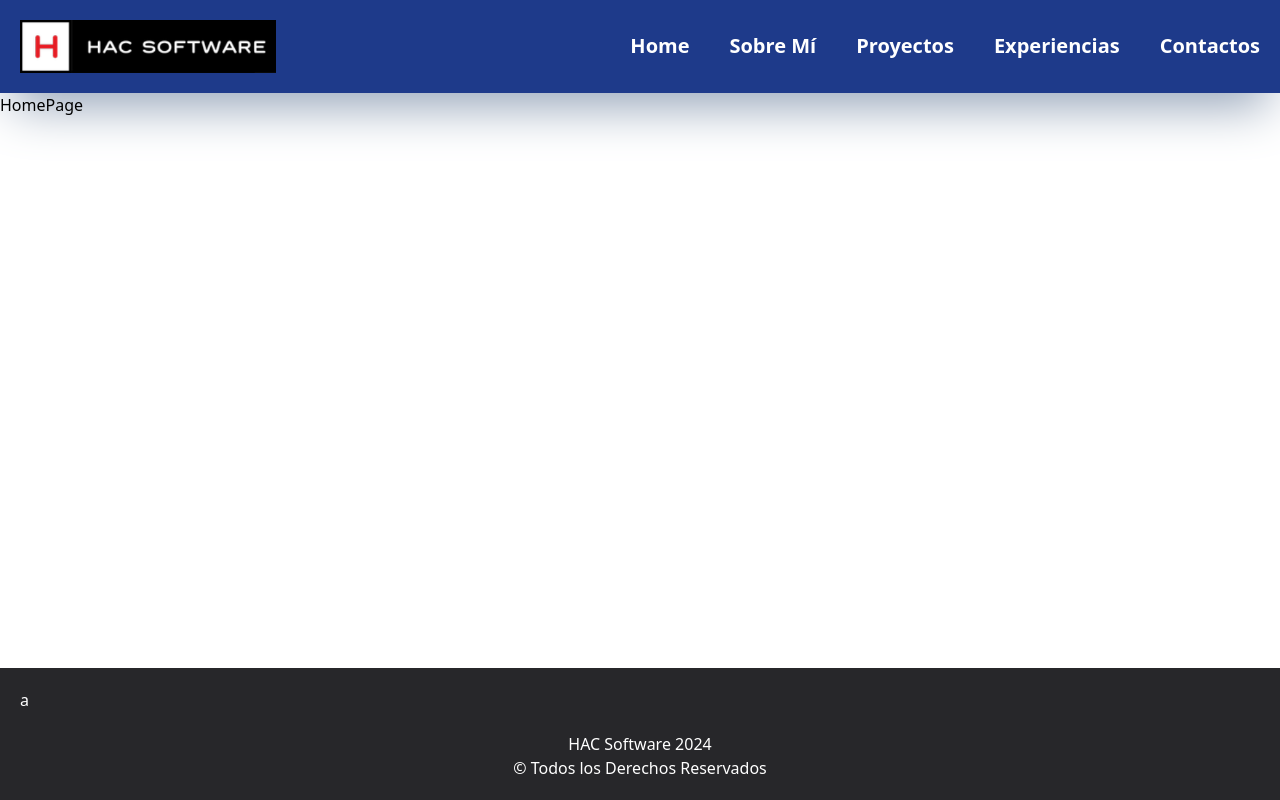
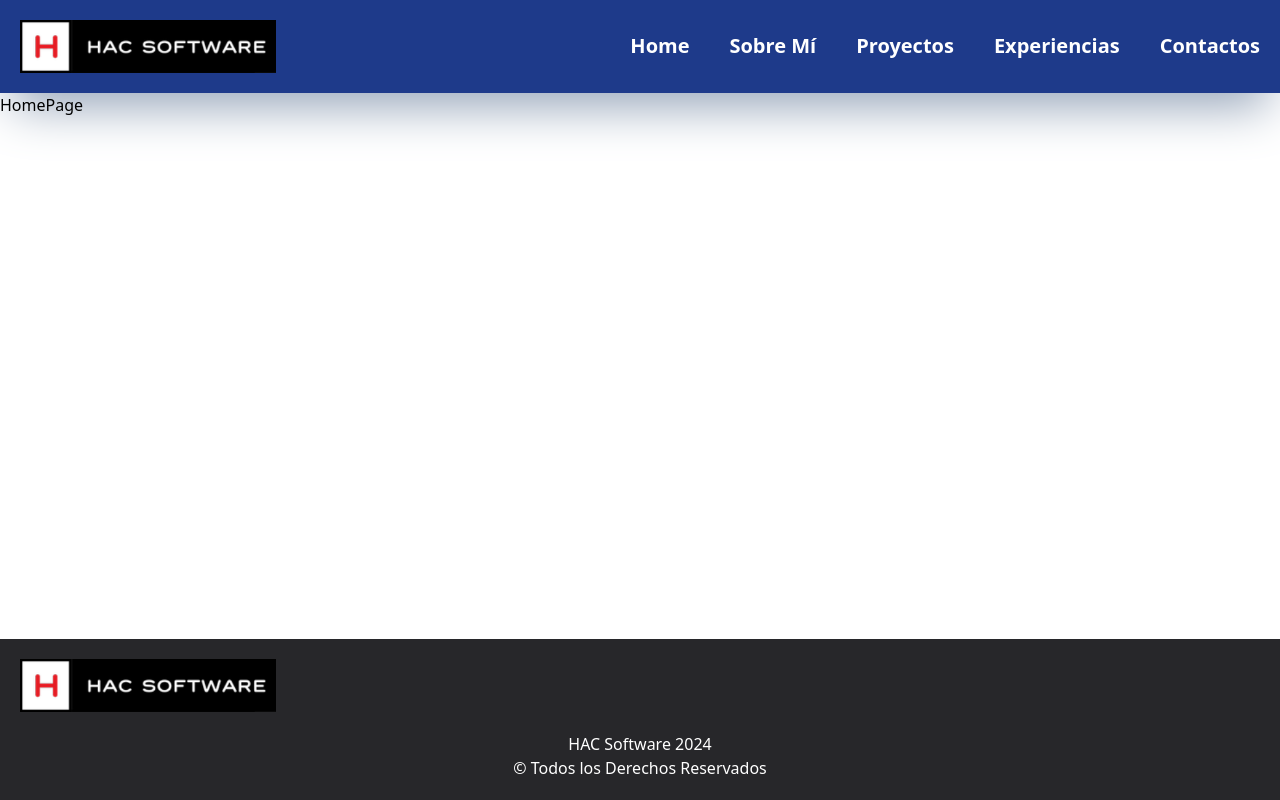
Before and after one commit to hectorc2907/portfolio-hector-clessi, a React (Vite) app: page / in a window 1280 px wide. Built offline with nearby package versions, Linux system fonts and the light colour scheme; a web font is replaced by a local one.

Commit message:
trabajamos en el logo del footer y sus animaciones

```diff
--- a/src/components/common/Footer.jsx
+++ b/src/components/common/Footer.jsx
@@ -1,5 +1,6 @@
 import { motion } from "framer-motion";
 import { getActualYear } from "../../utils/dateUtils";
+import Logo from "../../assets/images/logo.png";
 
 const Footer = () => {
   return (
@@ -11,7 +12,19 @@ const Footer = () => {
         className="bg-zinc-800 text-white p-5 flex justify-center"
       >
         <div className="container flex flex-col">
-          <div className="flex">a</div>
+          {/* Footer Nav Section */}
+          <div className="flex">
+            {/* Footer Logo */}
+            <motion.a
+              initial={{ opacity: 0, y: 50 }}
+              animate={{ opacity: 1, y: 0 }}
+              transition={{ duration: 1, delay: 0.5 }}
+              href="/"
+            >
+              <img src={Logo} alt="Main Logo of HAC Service" className="w-64" />
+            </motion.a>
+          </div>
+          {/* Copyright Section */}
           <div className="pt-5 text-center flex flex-col">
             <p>HAC Software {getActualYear()}</p>
             <p>&copy; Todos los Derechos Reservados</p>
```
